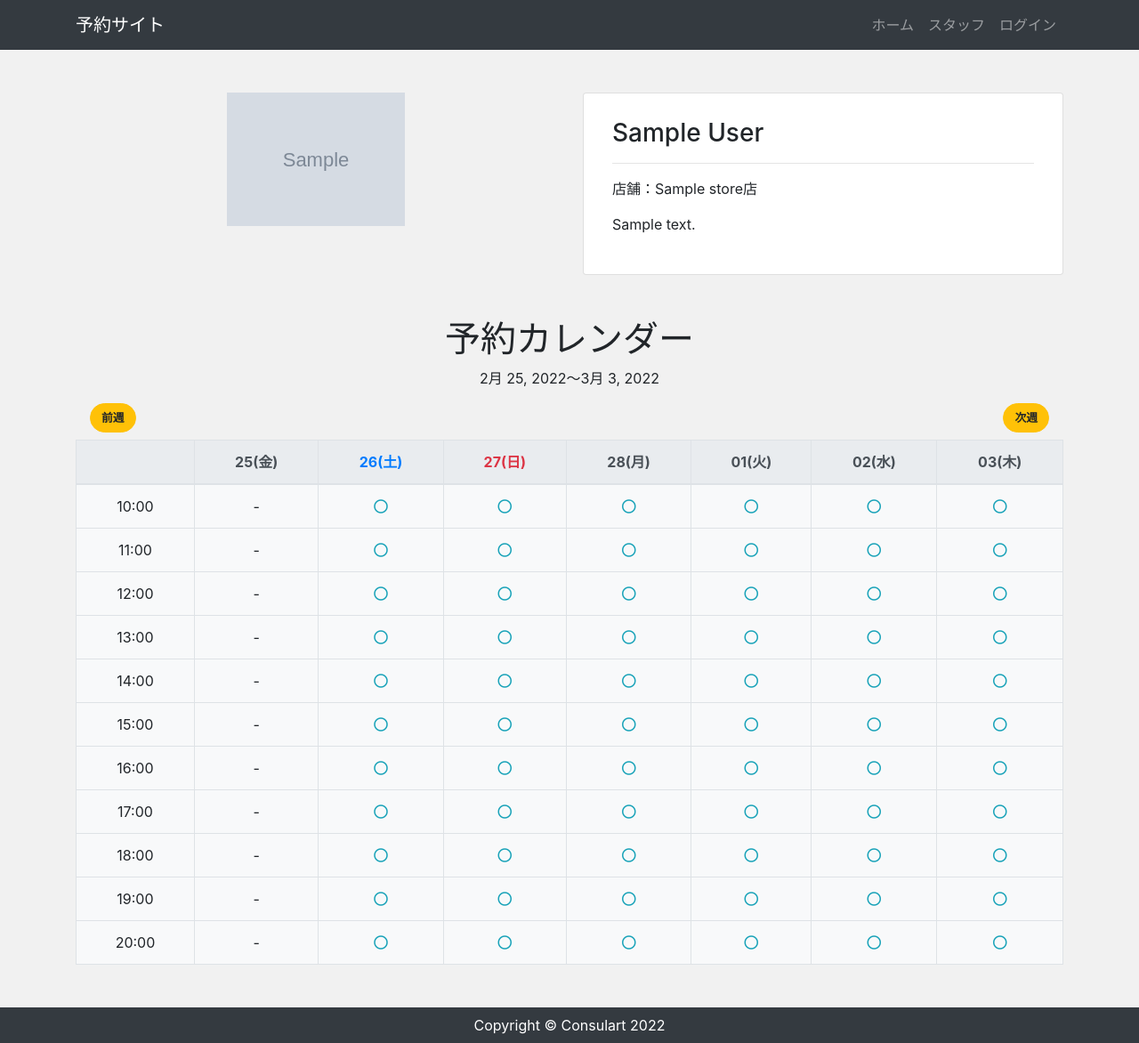
After one commit to hidekis1126/Django-Booking, a Django app: page /calendar/1/ in a window 1280 px wide. The commit adds this page. Shown: the whole page at 89% size. Run offline with Django 3.2, Linux system fonts and the light colour scheme; tables that the repository leaves empty hold one stand-in row (values such as "Sample post"); grey boxes marked "Sample" are stand-in pictures; parts of the project's set-up code (start-up, migrations or seed data) failed here and were passed over; some libraries are stand-ins or nearby versions.

Commit message:
スタッフのカレンダー機能実装

```diff
--- a/accounts/forms.py
+++ b/accounts/forms.py
@@ -5,7 +5,7 @@ class ProfileForm(forms.Form):
     first_name = forms.CharField(max_length=30, label='姓')
     last_name = forms.CharField(max_length=30, label='名')
     description = forms.CharField(label='自己紹介', widget=forms.Textarea(), required=False)
-    image = forms.ImageField(required=False,)
+    image = forms.ImageField(required=False, )
 
 
 class SignupUserForm(SignupForm):
--- a/accounts/models.py
+++ b/accounts/models.py
@@ -31,11 +31,10 @@ class UserManager(UserManager):
 
 class CustomUser(AbstractBaseUser, PermissionsMixin):
     email = models.EmailField('メールアドレス', unique=True)
-    first_name = models.CharField('姓', max_length=30)
-    last_name = models.CharField('名', max_length=30)
+    first_name = models.CharField(('姓'), max_length=30)
+    last_name = models.CharField(('名'), max_length=30)
     description = models.TextField('自己紹介', default="", blank=True)
     image = models.ImageField(upload_to='images', verbose_name='プロフィール画像', null=True, blank=True)
-
     is_staff = models.BooleanField(
         ('staff status'),
         default=False,
--- a/accounts/templates/accounts/profile.html
+++ b/accounts/templates/accounts/profile.html
@@ -11,7 +11,7 @@
                     <th class="header">プロフィール画像</th>
                     <td class="data">
                       {% if user_data.image %}
-                            <img src="{{ user_data.image.url }}" alt="" width="100px">
+                      <img src="{{ user_data.image.url }}" width="100px" />
                       {% endif %}
                     </td>
                   </tr>
--- a/accounts/views.py
+++ b/accounts/views.py
@@ -18,7 +18,7 @@ class ProfileEditView(LoginRequiredMixin, View):
         user_data = CustomUser.objects.get(id=request.user.id)
         form = ProfileForm(
             request.POST or None,
-            initial = {
+            initial={
                 'first_name': user_data.first_name,
                 'last_name': user_data.last_name,
                 'description': user_data.description,
@@ -27,7 +27,8 @@ class ProfileEditView(LoginRequiredMixin, View):
         )
 
         return render(request, 'accounts/profile_edit.html', {
-            'form': form
+            'form': form,
+            'user_data': user_data
         })
 
     def post(self, request, *args, **kwargs):
--- a/app/admin.py
+++ b/app/admin.py
@@ -1,5 +1,6 @@
 from django.contrib import admin
-from .models import Store, Staff
+from .models import Store, Staff, Booking
 
 admin.site.register(Store)
 admin.site.register(Staff)
+admin.site.register(Booking)
--- a/app/static/css/style.css
+++ b/app/static/css/style.css
@@ -92,6 +92,7 @@ table {
 /* base */
 
 body {
+  background: #f1f1f1;
   display: flex;
   flex-flow: column;
   min-height: 100vh;
@@ -114,3 +115,10 @@ main {
     height: 250px;
     object-fit: contain;
 }
+
+/* calendar */
+
+.calendar img {
+    height: 150px;
+    object-fit: contain;
+}
--- a/app/templates/app/base.html
+++ b/app/templates/app/base.html
@@ -3,34 +3,41 @@
 <!DOCTYPE html>
 <html lang="ja">
   <head>
-    <meta charset="UTF-8">
-    <meta name="viewport" content="width=device-width, initial-scale=1.0">
-    <link rel="stylesheet" href="https://stackpath.bootstrapcdn.com/bootstrap/4.4.1/css/bootstrap.min.css">
-    <link rel="stylesheet" href="https://cdnjs.cloudflare.com/ajax/libs/font-awesome/5.13.0/css/all.min.css">
-    <link rel="stylesheet" href="{% static 'css/style.css' %}">
+    <meta charset="UTF-8" />
+    <meta name="viewport" content="width=device-width, initial-scale=1.0" />
+    <link
+      rel="stylesheet"
+      href="https://stackpath.bootstrapcdn.com/bootstrap/4.4.1/css/bootstrap.min.css"
+    />
+    <link
+      rel="stylesheet"
+      href="https://cdnjs.cloudflare.com/ajax/libs/font-awesome/5.13.0/css/all.min.css"
+    />
+    <link rel="stylesheet" href="{% static 'css/style.css' %}" />
     <title>予約サイト</title>
   </head>
+
   <body>
     <nav class="navbar navbar-expand-lg navbar-dark bg-dark">
       <div class="container">
-            <a href="/" class="navbar-brand">予約サイト</a>
+        <a class="navbar-brand" href="/">予約サイト</a>
         <ul class="navbar-nav ml-auto">
           <li class="nav-item">
-                    <a href="/" class="nav-link">ホーム</a>
+            <a class="nav-link" href="/">ホーム</a>
           </li>
           {% if user.is_authenticated %}
           <li class="nav-item">
-                        <a href="{% url 'profile' %}" class="nav-link">プロフィール</a>
+            <a class="nav-link" href="{% url 'profile' %}">プロフィール</a>
           </li>
           <li class="nav-item">
-                        <a href="{% url 'account_logout' %}" class="nav-link">ログアウト</a>
+            <a class="nav-link" href="{% url 'account_logout' %}">ログアウト</a>
           </li>
           {% else %}
           <li class="nav-item">
-                        <a href="{% url 'account_signup' %}" class="nav-link">スタッフ</a>
+            <a class="nav-link" href="{% url 'account_signup' %}">スタッフ</a>
           </li>
           <li class="nav-item">
-                        <a href="{% url 'account_login' %}" class="nav-link">ログイン</a>
+            <a class="nav-link" href="{% url 'account_login' %}">ログイン</a>
           </li>
           {% endif %}
         </ul>
@@ -38,18 +45,15 @@
     </nav>
 
     <main>
-        <div class="container">
-            {% block content %}
-            {% endblock %}
-        </div>
+      <div class="container">{% block content %} {% endblock %}</div>
     </main>
 
     <footer class="py-2 bg-dark">
-        <p class="m-0 text-center text-white">Copyright &copy; Consulart</p>
+      <p class="m-0 text-center text-white">
+        Copyright &copy; Consulart 2022
+      </p>
     </footer>
 
-    {% block extra_js %}
-    {% endblock %}
-
+    {% block extra_js %} {% endblock %}
   </body>
 </html>
--- /dev/null
+++ b/app/templates/app/calendar.html
@@ -0,0 +1,78 @@
+{% extends 'app/base.html' %}
+
+{% block content %}
+
+<div class="text-center my-5">
+    <div class="row">
+        <div class="col-md-6 mb-4 text-center calendar">
+            <img src="{{ staff_data.user.image.url }}" class="img-fluid" alt="">
+        </div>
+
+        <div class="col-md-6 mb-5">
+            <div class="card">
+                <div class="card-body px-2 py-1">
+                    <div class="p-4 text-left">
+                        <h3>{{ staff_data.user.first_name }} {{ staff_data.user.last_name }}</h3>
+                        <hr>
+                        <p>店舗：{{ staff_data.store.name }}店</p>
+                        <p>{{ staff_data.user.description|linebreaksbr }}</p>
+                    </div>
+                </div>
+            </div>
+        </div>
+    </div>
+
+    <div class="mb-3">
+        <h1>予約カレンダー</h1>
+        <p>{{ start_day }}～{{ end_day }}</p>
+    </div>
+
+    <div class="d-flex mb-2">
+        <div class="mx-3 mr-auto">
+            <a class="btn btn-warning" href="{% url 'calendar' staff_data.pk before.year before.month before.day %}">前週</a>
+        </div>
+        <div class="mx-3">
+            <a class="btn btn-warning" href="{% url 'calendar' staff_data.pk next.year next.month next.day %}">次週</a>
+        </div>
+    </div>
+    <div class="">
+        <table class="table table-bordered bg-light">
+            <thead class="thead-light">
+                <tr>
+                    <th></th>
+                    {% for day in days %}
+                        {% if day.weekday == 5 %}
+                            <th scope="col" class="text-primary">{{ day | date:"d(D)" }}</th>
+                        {% elif day.weekday == 6 %}
+                            <th scope="col" class="text-danger">{{ day | date:"d(D)" }}</th>
+                        {% else %}
+                            <th scope="col">{{ day | date:"d(D)" }}</th>
+                        {% endif %}
+                    {% endfor %}
+                </tr>
+            </thead>
+            <tbody>
+                {% for hour, schedules in calendar.items %}
+                    <tr>
+                        <td scope="row">{{ hour }}:00</td>
+                        {% for datetime, book in schedules.items %}
+                            <td>
+                                {% if datetime <= today %}
+                                    -
+                                {% elif book %}
+                                    <a href="">
+                                        <i class="far fa-circle text-info"></i>
+                                    </a>
+                                {% else %}
+                                    <i class="fas fa-times text-danger"></i>
+                                {% endif %}
+                            </td>
+                        {% endfor %}
+                    </tr>
+                {% endfor %}
+            </tbody>
+        </table>
+    </div>
+</div>
+
+{% endblock %}
--- a/app/urls.py
+++ b/app/urls.py
@@ -3,5 +3,7 @@ from app import views
 
 urlpatterns = [
     path('', views.StoreView.as_view(), name='store'),
-    path('store/<int:pk>', views.StaffView.as_view(), name='staff'),
+    path('store/<int:pk>/', views.StaffView.as_view(), name='staff'),
+    path('calendar/<int:pk>/', views.CalendarView.as_view(), name='calendar'),
+    path('calendar/<int:pk>/<int:year>/<int:month>/<int:day>/', views.CalendarView.as_view(), name='calendar'),
 ]
--- a/app/views.py
+++ b/app/views.py
@@ -1,13 +1,17 @@
 from django.shortcuts import render, get_object_or_404
 from django.views.generic import View
-from .models import Store, Staff
+from app.models import Store, Staff, Booking
+from datetime import datetime, date, timedelta, time
+from django.db.models import Q
+from django.utils.timezone import localtime, make_aware
+
 
 class StoreView(View):
     def get(self, request, *args, **kwargs):
         store_data = Store.objects.all()
 
         return render(request, 'app/store.html', {
-            'store_data': store_data
+            'store_data': store_data,
         })
 
 class StaffView(View):
@@ -17,5 +21,47 @@ class StaffView(View):
 
         return render(request, 'app/staff.html', {
             'store_data': store_data,
-            'staff_data': staff_data
+            'staff_data': staff_data,
         })
+
+class CalendarView(View):
+    def get(self, request, *args, **kwargs):
+        staff_data = Staff.objects.filter(id=self.kwargs['pk']).select_related('user').select_related('store')[0]
+        today = date.today()
+        year = self.kwargs.get('year')
+        month = self.kwargs.get('month')
+        day = self.kwargs.get('day')
+        if year and month and day:
+            start_date = date(year=year, month=month, day=day)
+        else:
+            start_date = today
+        days = [start_date + timedelta(days=day) for day in range(7)]
+        start_day = days[0]
+        end_day = days[-1]
+
+        calendar = {}
+        for hour in range(10, 21):
+            row = {}
+            for day in days:
+                row[day] = True
+            calendar[hour] = row
+        start_time = make_aware(datetime.combine(start_day, time(hour=10, minute=0, second=0)))
+        end_time = make_aware(datetime.combine(end_day, time(hour=20, minute=0, second=0)))
+        booking_data = Booking.objects.filter(staff=staff_data).exclude(Q(start__gt=end_time) | Q(end__lt=start_time))
+        for booking in booking_data:
+            local_time = localtime(booking.start)
+            booking_date = local_time.date()
+            booking_hour = local_time.hour
+            if (booking_hour in calendar) and (booking_date in calendar[booking_hour]):
+                calendar[booking_hour][booking_date] = False
+
+        return render(request, 'app/calendar.html', {
+            'staff_data': staff_data,
+            'calendar': calendar,
+            'days': days,
+            'start_day': start_day,
+            'end_day': end_day,
+            'before': days[0] - timedelta(days=7),
+            'next': days[-1] + timedelta(days=1),
+            'today': today,
+        })
--- a/mysite/settings.py
+++ b/mysite/settings.py
@@ -127,8 +127,8 @@ USE_TZ = True
 
 STATIC_URL = '/static/'
 STATIC_ROOT = os.path.join(BASE_DIR, 'static')
-IMAGE_URL = '/images/'
-IMAGE_ROOT = os.path.join(BASE_DIR, 'images')
+MEDIA_URL = '/media/'
+MEDIA_ROOT = os.path.join(BASE_DIR, 'media')
 
 AUTH_USER_MODEL = 'accounts.CustomUser'
 ACCOUNT_AUTHENTICATION_METHOD = 'email'
--- a/mysite/urls.py
+++ b/mysite/urls.py
@@ -26,4 +26,4 @@ urlpatterns = [
     path('accounts/', include('allauth.urls')),
 ]
 
-urlpatterns += static(settings.IMAGE_URL, document_root=settings.IMAGE_ROOT)
+urlpatterns += static(settings.MEDIA_URL, document_root=settings.MEDIA_ROOT)
```
Also changed, not shown: accounts/templates/accounts/profile_edit.html (+6 -9 lines), app/models.py (+19 -1 lines), app/templates/app/staff.html (+13 -7 lines), app/templates/app/store.html (+6 -2 lines), app/migrations/0003_booking.py (added), 1 other file. Lines whose indentation alone changed are shown as unchanged.
